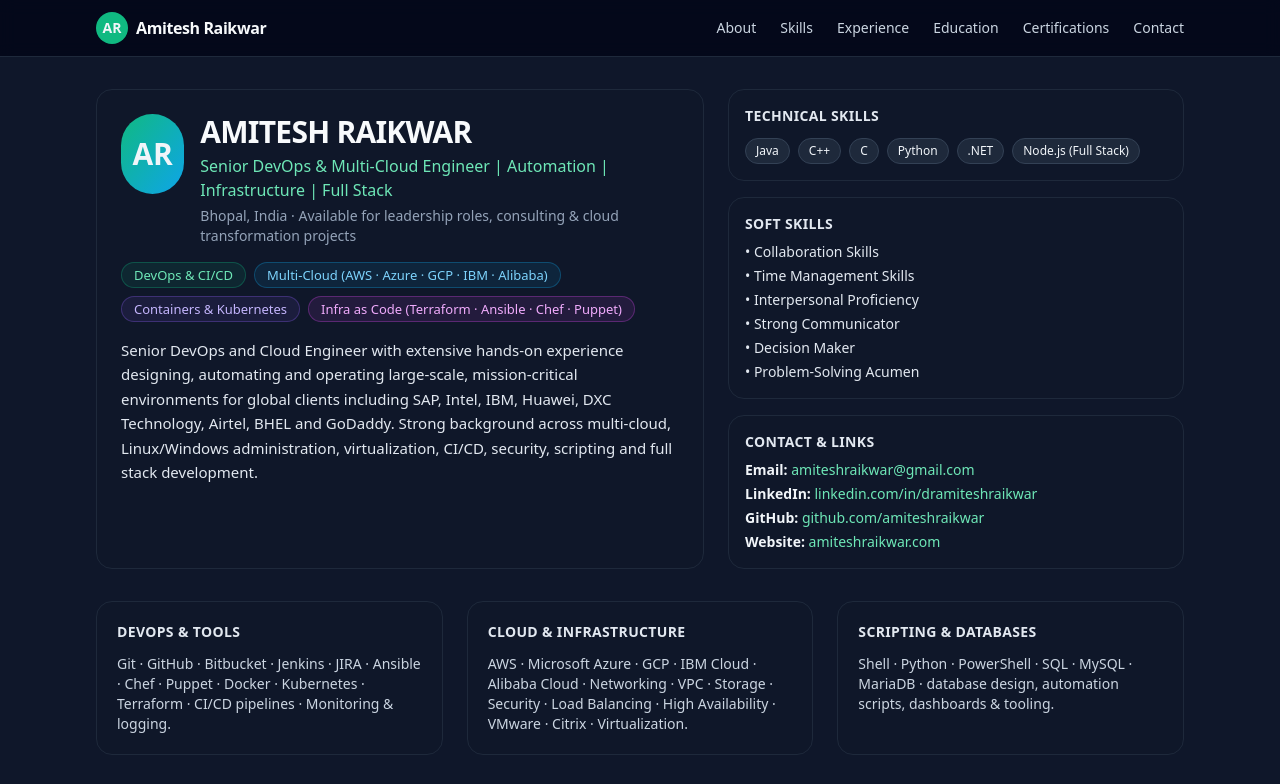
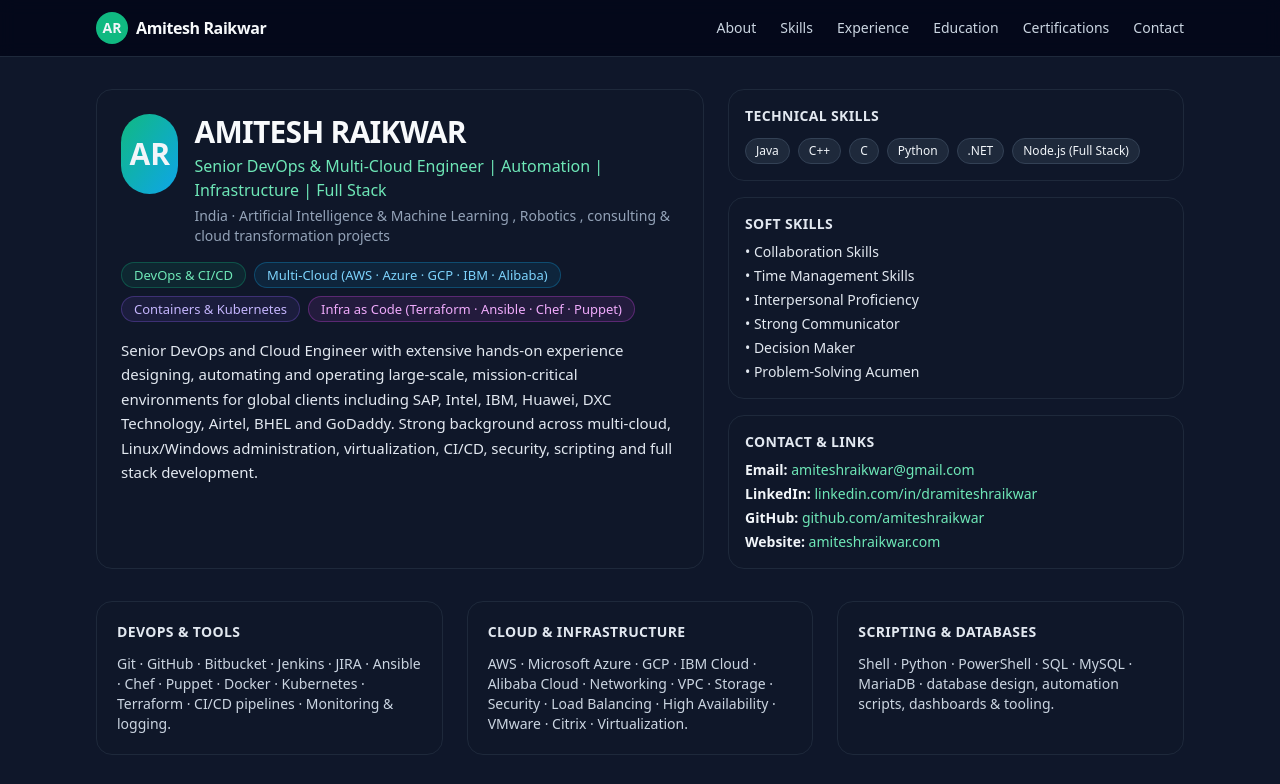
Before and after one commit to reboticstechnologies/amiteshraikwar.github.io, a plain HTML site: page index.html in a window 1280 px wide. Shown: the top 784 px of the page. Drawn offline with nearby package versions, Linux system fonts and the light colour scheme.

Commit message:
Update index.html

```diff
--- a/index.html
+++ b/index.html
@@ -57,7 +57,7 @@
               Senior DevOps & Multi-Cloud Engineer | Automation | Infrastructure | Full Stack
             </p>
             <p class="text-xs sm:text-sm text-slate-400">
-              Bhopal, India · Available for leadership roles, consulting & cloud transformation projects
+              India · Artificial Intelligence & Machine Learning , Robotics , consulting & cloud transformation projects
             </p>
           </div>
         </div>
```
